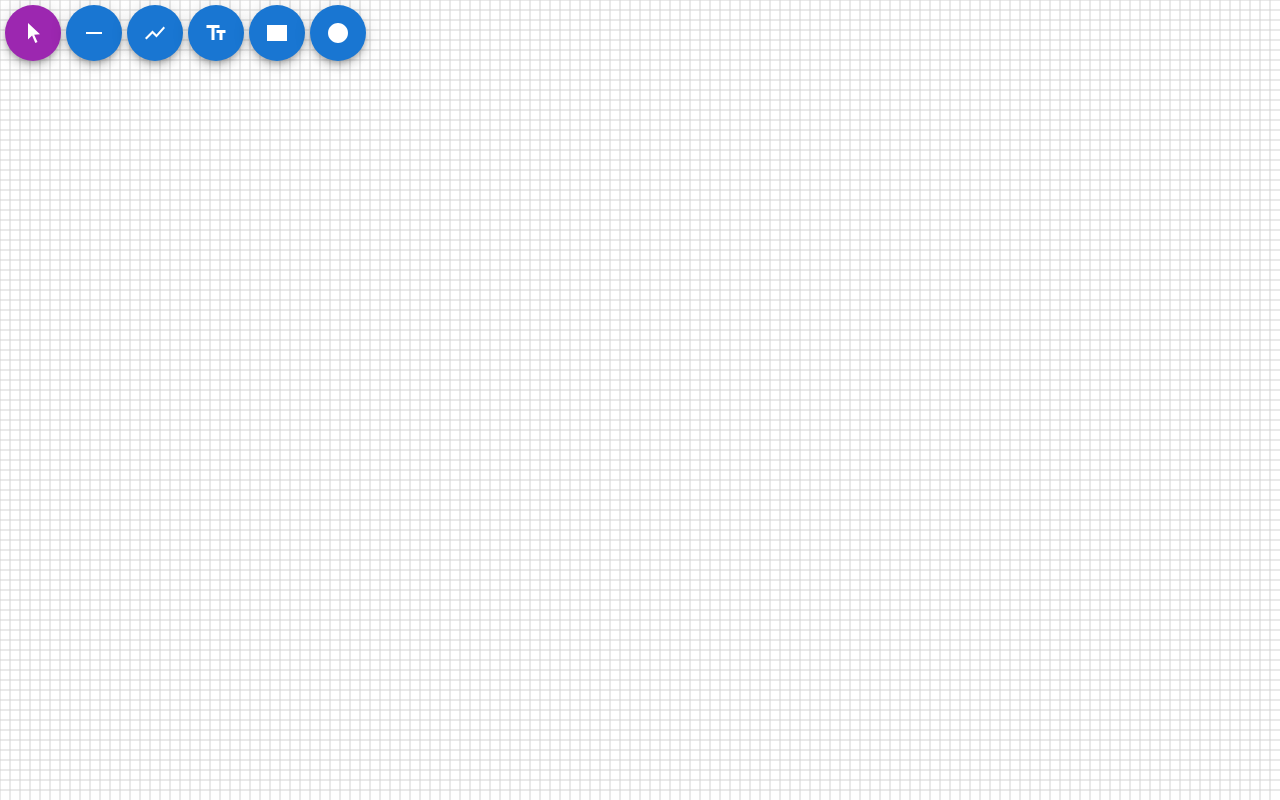
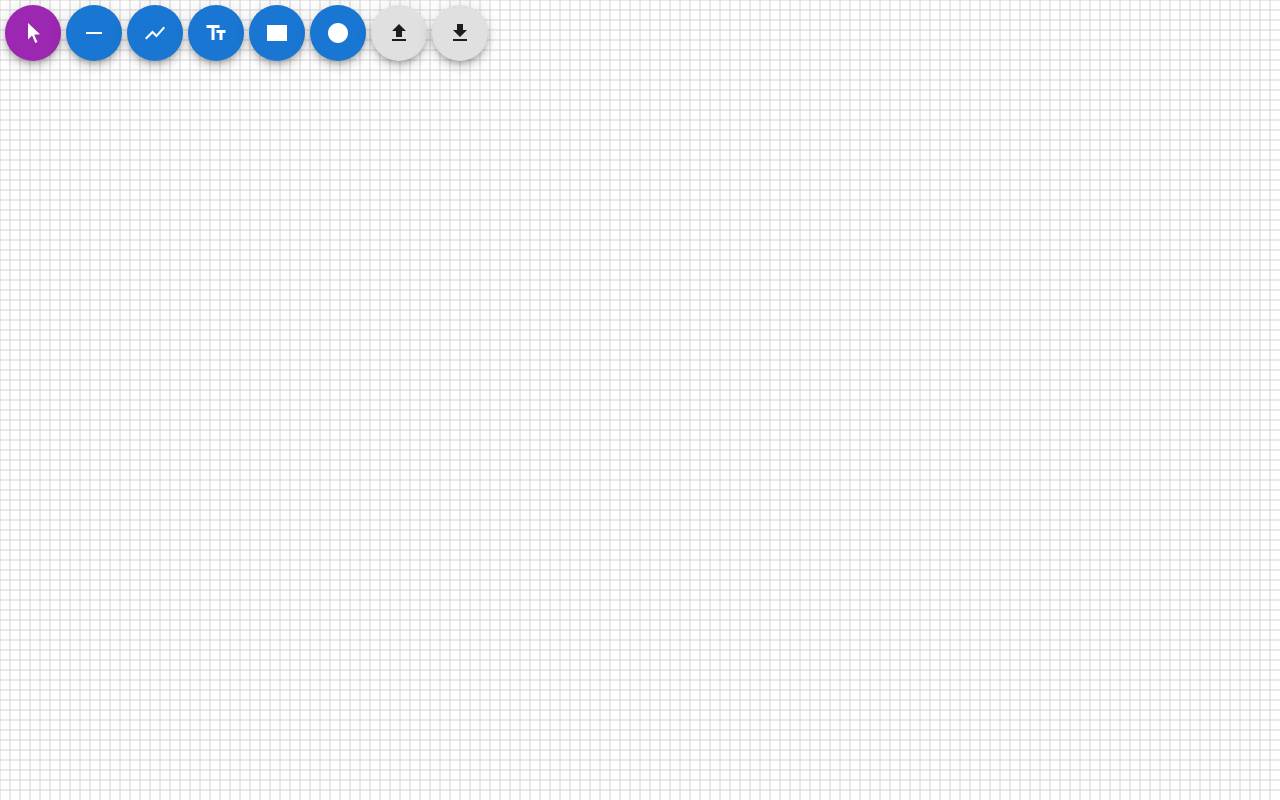
Before and after one commit to kyuki3rain/react-svg-drawer, a React (Vite) app: page / in a window 1280 px wide. Built offline with nearby package versions, Linux system fonts and the light colour scheme.

Commit message:
add toJSON & fromJSON

```diff
--- a/src/components/ButtonArea.tsx
+++ b/src/components/ButtonArea.tsx
@@ -2,15 +2,19 @@
 import { HorizontalRule, ShowChart, TextFields } from "@mui/icons-material";
 import RectangleIcon from "@mui/icons-material/Rectangle";
 import CircleIcon from "@mui/icons-material/Circle";
+import FileUploadIcon from "@mui/icons-material/FileUpload";
+import FileDownloadIcon from "@mui/icons-material/FileDownload";
 import { Fab, SvgIcon, Tooltip } from "@mui/material";
 import React, { useEffect } from "react";
 import { useDrawMode } from "../states/drawModeState";
 import { ReactComponent as CursorIcon } from "../assets/CursorIcon.svg";
 import { useResetPreview } from "../hooks/useResetPreview";
+import { useView } from "../hooks/useView";
 
 const ButtonArea: React.FC = () => {
   const { drawMode, changeMode } = useDrawMode();
   const { resetPreview } = useResetPreview();
+  const { toJSON, fromJSON } = useView();
 
   // eslint-disable-next-line react-hooks/exhaustive-deps
   useEffect(() => resetPreview(), [drawMode]);
@@ -73,6 +77,24 @@ const ButtonArea: React.FC = () => {
           <CircleIcon />
         </Fab>
       </Tooltip>
+      <Tooltip title="upload" style={{ marginLeft: 5 }} arrow>
+        <Fab
+          aria-label="upload"
+          color="default"
+          onClick={() =>
+            fromJSON(
+              '{"allSvgObject":[{"id":"1S3uh_bkOA7E5OgvtJ20z","type":"polyline","fixedPoint":{"vx":14,"vy":34},"points":[{"vx":0,"vy":0},{"vx":31,"vy":-2},{"vx":26,"vy":-13},{"vx":13,"vy":0},{"vx":15,"vy":12},{"vx":28,"vy":18},{"vx":37,"vy":10},{"vx":39,"vy":-3},{"vx":30,"vy":-8},{"vx":26,"vy":-9}],"style":{"stroke":"black","fill":"none"}},{"type":"text","configMap":[["text","text"]],"style":{"stroke":"black"},"id":"apVXTmfz65U4StbVxB_dC","fixedPoint":{"vx":37,"vy":43},"point":{"vx":0,"vy":0}},{"id":"gBH2zr6VCDvd7_q1fL-vB","type":"rect","upperLeft":{"vx":0,"vy":0},"fixedPoint":{"vx":22,"vy":19},"style":{"stroke":"black","fill":"none"},"size":{"vx":32,"vy":26}},{"id":"A2HWQ2PsgdRIgXBvmlFso","type":"circle","fixedPoint":{"vx":23,"vy":39},"style":{"stroke":"black","fill":"none"},"r":{"vx":2.5,"vy":2},"c":{"vx":2.5,"vy":2}},{"id":"8b-ouYq0zaXiK_46AHPOz","type":"line","fixedPoint":{"vx":18,"vy":15},"point1":{"vx":0,"vy":0},"style":{"stroke":"black"},"point2":{"vx":47,"vy":49}}]}'
+            )
+          }
+        >
+          <FileUploadIcon />
+        </Fab>
+      </Tooltip>
+      <Tooltip title="download" style={{ marginLeft: 5 }} arrow>
+        <Fab aria-label="download" color="default" onClick={() => toJSON()}>
+          <FileDownloadIcon />
+        </Fab>
+      </Tooltip>
     </div>
   );
 };
--- /dev/null
+++ b/src/hooks/useView.ts
@@ -0,0 +1,44 @@
+import { useAllSvgObject } from "../states/svgObjectState";
+
+type View = {
+  allSvgObject: (SvgObject | null)[];
+};
+
+export const useView = () => {
+  const [allSvgObject, setAllSvgObject] = useAllSvgObject();
+
+  const toJSON = () => {
+    const s = JSON.stringify({
+      allSvgObject: allSvgObject.map((obj) => ({
+        ...obj,
+        configMap: obj?.configMap && Array.from(obj.configMap.entries()),
+      })),
+    });
+    console.log(s);
+    return s;
+  };
+
+  const fromJSON = (s: string) => {
+    try {
+      const json = JSON.parse(s) as View;
+      console.log(json);
+      if (json?.allSvgObject) {
+        const allSvgObject = json.allSvgObject.map(
+          (obj) =>
+            obj && {
+              ...obj,
+              configMap: obj?.configMap && new Map(obj.configMap),
+            }
+        );
+        setAllSvgObject(allSvgObject);
+      }
+    } catch (e) {
+      console.error(e);
+    }
+  };
+
+  return {
+    toJSON,
+    fromJSON,
+  };
+};
--- a/src/states/svgObjectState.ts
+++ b/src/states/svgObjectState.ts
@@ -1,5 +1,13 @@
 import { nanoid } from "nanoid";
-import { atom, atomFamily, useRecoilValue, useSetRecoilState } from "recoil";
+import {
+  atom,
+  atomFamily,
+  DefaultValue,
+  selector,
+  useRecoilState,
+  useRecoilValue,
+  useSetRecoilState,
+} from "recoil";
 
 const svgObjectStates = atomFamily<SvgObject | null, SvgId | "preview">({
   key: "svgObjectStates",
@@ -13,6 +21,33 @@ const svgObjectListState = atom<Set<SvgId>>({
   key: "svgObjectListState",
   default: new Set(),
 });
+
+const allSvgObjectSelector = selector({
+  key: "objectView",
+  get: ({ get }) =>
+    [...get(svgObjectListState)].map((id) => get(svgObjectStates(id))),
+  set: ({ get, set, reset }, newValue) => {
+    if (newValue instanceof DefaultValue) {
+      [...get(svgObjectListState)].map((id) => reset(svgObjectStates(id)));
+      set(svgObjectListState, new Set());
+      return;
+    }
+
+    const idList = newValue
+      .map((obj) => {
+        if (!obj?.id || obj.id == "preview") return;
+        set(svgObjectStates(obj.id), obj);
+        return obj.id;
+      })
+      .flatMap((x) => x ?? []);
+
+    set(svgObjectListState, new Set(idList));
+  },
+});
+
+export const useAllSvgObject = () => {
+  return useRecoilState(allSvgObjectSelector);
+};
 
 export const useSetSvgObject = (id = nanoid() as SvgId | "preview") => {
   const setSvgObject = useSetRecoilState(svgObjectStates(id));
```
